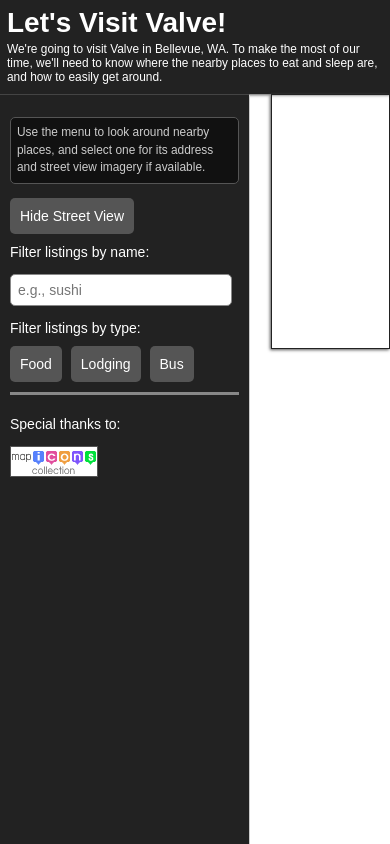
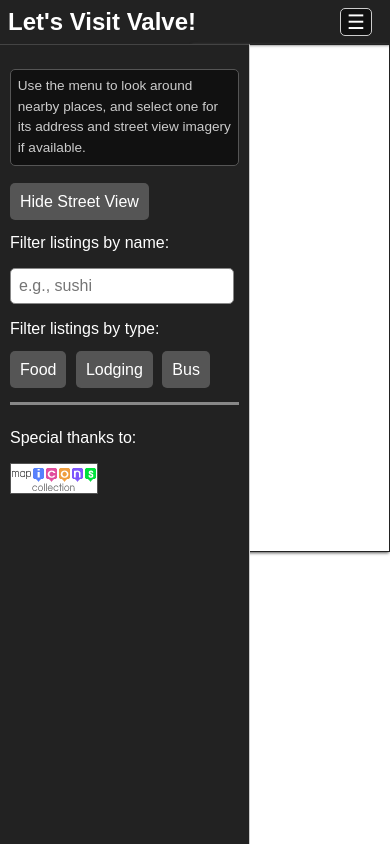
Before and after one commit to nicksorrell/fed-p5, a website: page src/index.html in a window 390 px wide. Drawn offline with Linux system fonts and the light colour scheme; some packages are replaced by stand-ins of ours.

Commit message:
Add optimizations for display on smaller viewports
Rework the HTML so that the menu is toggleable using the new hamburger
icon in the title bar, and adjust things like font size and street view
panel width for small viewports.

```diff
--- a/src/css/style.css
+++ b/src/css/style.css
@@ -20,6 +20,9 @@
   -moz-box-shadow: 0px 1px 3px #555;
   box-shadow: 0px 1px 3px #555;
   padding: 0.5em;
+  display: flex;
+  justify-content: space-between;
+  align-items: center;
 }
 
 header h1 {
@@ -31,9 +34,37 @@
   font-size: 0.85em;
 }
 
+header .text {
+  width:90%
+}
+
+header .hamburger {
+
+}
+
+header .hamburger button {
+  font-size: 1.25em;
+  border: 1px solid #ccc;
+  background: #111;
+  border-radius: 5px;
+  color: #fff;
+  cursor: pointer;
+  margin-right: 0.5em;
+}
+
+header .hamburger button:hover, header .hamburger button:focus  {
+  background: #555;
+}
+
+#menu-container{
+  position: relative;
+  height: auto;
+}
+
 #menu {
   width: 20vw;
   min-width: 250px;
+  height: 100%;
   padding: 10px;
   padding-bottom: 100px;
   background: #222;
@@ -43,6 +74,14 @@
   box-sizing: border-box;
   overflow: hidden;
   overflow-y: scroll;
+  position: absolute;
+  z-index: 999;
+  left:0;
+  transition: left 0.5s;
+}
+
+#menu.hidden {
+  left: -500px;
 }
 
 #menu h1 {
@@ -140,7 +179,7 @@
 }
 
 #map {
-  width: 80vw;
+  width: 100%;
   height: 100%;
 }
 
@@ -205,3 +244,22 @@
 .iw-flex-img {
   /* placeholder */
 }
+
+@media only screen and (max-width:1200px) {
+  body {
+    font-size: 16px;
+  }
+}
+
+@media only screen and (max-width:900px) {
+  header .text h1 {
+    font-size: 1.5em;
+  }
+	header .text p {
+    display: none; /* We don't need the intro blurb taking up space on mobile */
+  }
+  #streetview {
+    width: 50vw;
+    height: 60vh;
+  }
+}
--- a/src/index.html
+++ b/src/index.html
@@ -9,14 +9,22 @@
 </head>
 <body>
   <header>
+    <div class="text">
       <h1>Let's Visit Valve!</h1>
       <p>We're going to visit Valve in Bellevue, WA. To make the most of our time, we'll need to know where the nearby places to eat and sleep are, and how to easily get around.</p>
+    </div>
+
+    <div class="hamburger">
+      <button data-bind='click: toggleMenu'>☰</button>
+    </div>
   </header>
+
   <div id="main">
-    <div id="menu">
+
+      <div id="menu" class="" data-bind='css: { hidden: !menuShown() }'>
         <p class="instructions">Use the menu to look around nearby places, and select one for its address and street view imagery if available.</p>
         <p>
-        <a href="#" data-bind='text: svMsg, click: toggleSV, css: { hidden: !svShown }' class="sv-toggle">Loading...</a>
+          <a href="#" data-bind='text: svMsg, click: toggleSV' class="sv-toggle">Loading...</a>
         </p>
         <label for="search"><p>Filter listings by name:</p></label>
         <input type="text" name="search" placeholder="e.g., sushi" autocomplete="off" data-bind="textInput: query">
@@ -37,6 +45,7 @@
         <p>Special thanks to:</p>
         <img src="img/miclogo-88x31.gif" alt="Map Icons Collection">
       </div>
+
     <div id="map"></div>
     <div id="streetview" data-bind="css: { hidden: !svShown() }"></div>
   </div>
--- a/src/js/app.js
+++ b/src/js/app.js
@@ -40,6 +40,8 @@
     this.valveShown = ko.observable(false); // Used to determine whether the marker is active or not
 
     this.svShown = ko.observable(true); // Used to determine whether the street view panel is shown or not
+
+    this.menuShown = ko.observable(true); // Used to determine whether the street view panel is shown or not
 
     this.markers = ko.observableArray([]); // An array for all the map markers
 
@@ -85,6 +87,14 @@
       }
     } catch(e) {
       console.log('Failed to get Steet View toggle setting on localStorage: ' + e);
+    }
+
+    try { // Check to see if we can pull the menutoggle state from localStorage, and set the KO observable if so
+      if(localStorage.getItem('LVV-menuShown') !== null){
+        _this.menuShown( localStorage.getItem('LVV-menuShown') == "true" ? true : false );
+      }
+    } catch(e) {
+      console.log('Failed to get menu toggle setting on localStorage: ' + e);
     }
 
     /*****
@@ -586,7 +596,7 @@
     *   NONE
     *
     * - Called by the view button to toggle street view
-    * - Adjusts the 'right' position of the street view panel to show or hide it
+    * - Adjusts the visibility of the street view panel to show or hide it
     *****/
     this.toggleSV = function(){
       var isSVShown = _this.svShown() ? false : true;
@@ -599,6 +609,26 @@
 
       _this.svShown( isSVShown );
     };
+
+    /*****
+    * VIEWMODEL FUNCTION: toggleMenu
+    * - Parameters:
+    *   NONE
+    *
+    * - Called by the menu hamburger button to toggle the menu
+    * - Adjusts the 'left' position of the menu show or hide it
+    *****/
+    this.toggleMenu = function(){
+      var isMenuShown = _this.menuShown() ? false : true;
+
+      try {
+        localStorage.setItem('LVV-menuShown', isMenuShown);
+      } catch(e) {
+        console.log('Failed to set Steet View toggle setting on localStorage: ' + e);
+      }
+
+      _this.menuShown( isMenuShown );
+    };
 }
 
 /*****
```
Also changed, not shown: dist/css/style.css, dist/index.html, dist/js/app.js. Lines whose indentation alone changed are shown as unchanged.
